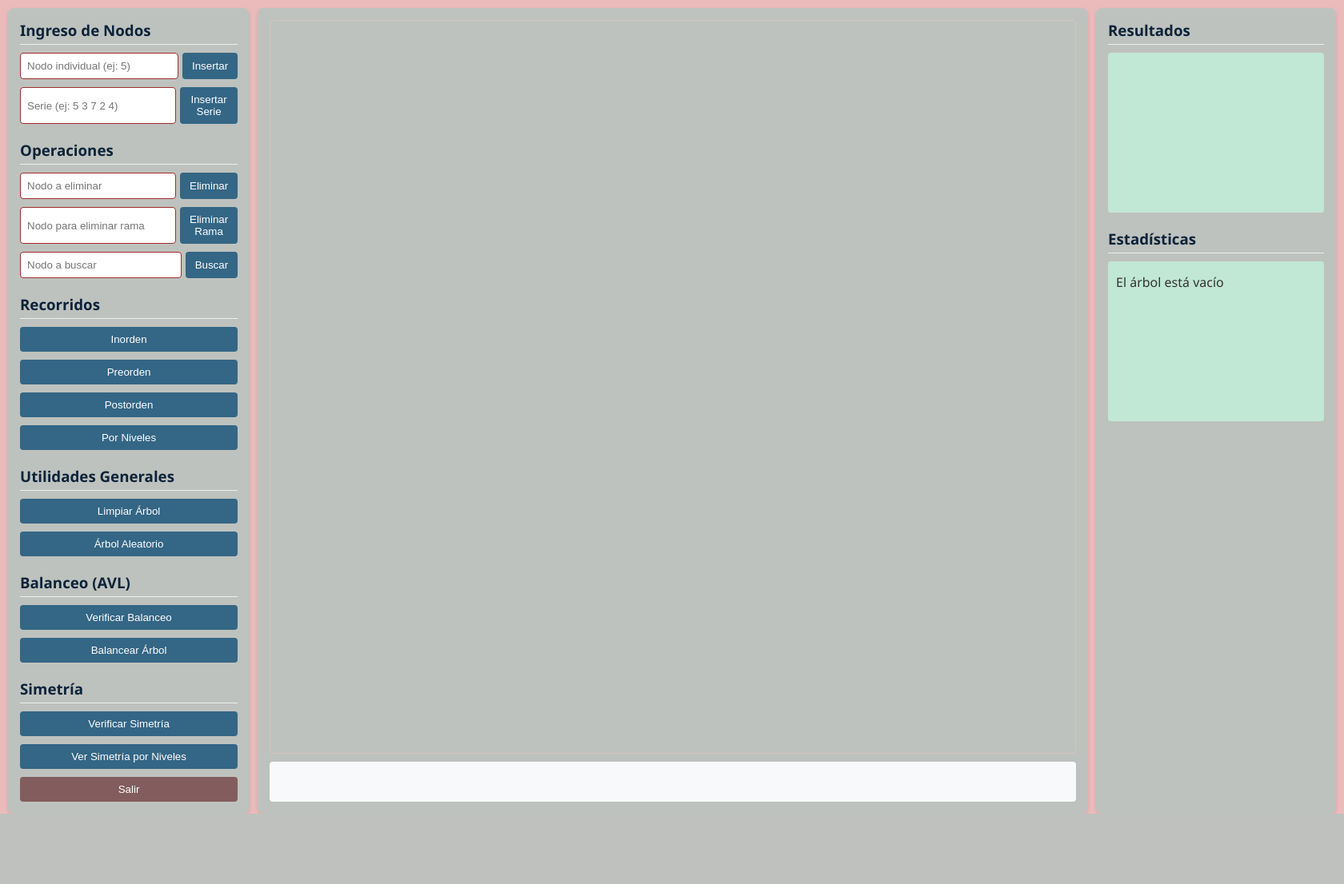
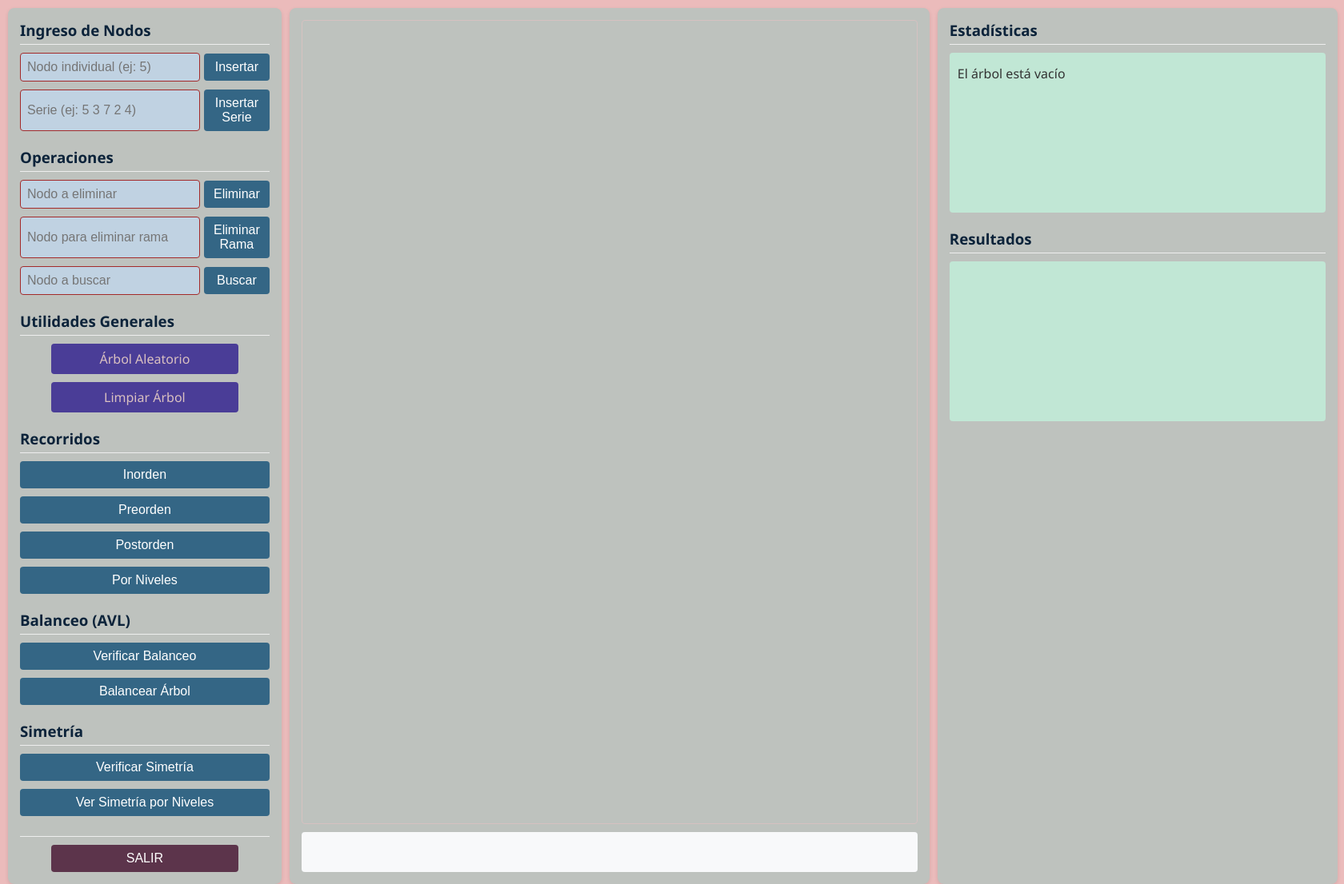
Before and after one commit to lorginho/INF310-SA, a Flask app: page / in a window 1680 px wide. Shown: the part 53-1159 px from the top of the page at 80% size. Before the commit the page ends 1071 px from the top, so only its background shows below. Run offline with Flask 3, Linux system fonts and the light colour scheme.

Commit message:
Actualizando layout

```diff
--- a/tareas/arbol_grafico/static/css/style.css
+++ b/tareas/arbol_grafico/static/css/style.css
@@ -41,20 +41,22 @@ header h1 {
 }
 
 .left-panel {
-    flex: 0 0 250px;
+
+    flex: 0 1 200px;
     display: flex;
     flex-direction: column;
     gap: 20px;
 }
 
 .center-panel {
-    flex: 1;
+    flex: 500;
     display: flex;
     flex-direction: column;
+    min-width: 800px;
 }
 
 .right-panel {
-    flex: 0 0 300px;
+    flex: 0 0 500px;
     display: flex;
     flex-direction: column;
     gap: 20px;
@@ -75,6 +77,7 @@ header h1 {
 .input-group {
     display: flex;
     gap: 5px;
+
 }
 
 .input-group input {
@@ -82,6 +85,10 @@ header h1 {
     padding: 8px;
     border: 1px solid #a32a2a;
     border-radius: 4px;
+    background-color: #c0d2e2; /* Color claro */
+    color: #05004e; /* Color del texto */
+    font-size: medium;
+
 }
 
 button {
@@ -92,11 +99,35 @@ button {
     border-radius: 4px;
     cursor: pointer;
     transition: background-color 0.3s;
+    font-size:medium;
+    width: 100%;
+    align-self: center;
+
+
 }
 
 button:hover {
     background-color: #c0392b;
 }
+
+button2 {
+    padding: 8px 12px;
+    background-color: #4a3d97;
+    color: rgb(218, 193, 193);
+    border: none;
+    border-radius: 4px;
+    cursor: pointer;
+    transition: background-color 0.3s;
+    text-align: center;
+    width: 75%;
+    align-self: center;
+}
+
+button2:hover {
+    background-color: #2b5a22;
+}
+
+
 
 #arbol-container {
     flex: 1;
--- a/tareas/arbol_grafico/templates/index.html
+++ b/tareas/arbol_grafico/templates/index.html
@@ -43,17 +43,18 @@
                 </div>
 
                 <div class="section">
+                    <h3>Utilidades Generales</h3>
+                    <button2 onclick="generarAleatorio()">Árbol Aleatorio</button2>
+                    <button2 onclick="limpiarArbol()">Limpiar Árbol</button2>
+
+                </div>
+
+                <div class="section">
                     <h3>Recorridos</h3>
                     <button onclick="realizarRecorrido('inorden')">Inorden</button>
                     <button onclick="realizarRecorrido('preorden')">Preorden</button>
                     <button onclick="realizarRecorrido('postorden')">Postorden</button>
                     <button onclick="realizarRecorrido('amplitud')">Por Niveles</button>
-                </div>
-
-                <div class="section">
-                    <h3>Utilidades Generales</h3>
-                    <button onclick="limpiarArbol()">Limpiar Árbol</button>
-                    <button onclick="generarAleatorio()">Árbol Aleatorio</button>
                 </div>
 
                 <div class="section">
@@ -66,7 +67,11 @@
                     <h3>Simetría</h3>
                     <button onclick="verificarSimetria()">Verificar Simetría</button>
                     <button onclick="verSimetriaNiveles()">Ver Simetría por Niveles</button>
-                    <button style="background-color: rgb(131, 93, 93);" onclick="salir()">Salir</button>
+                </div>
+
+                 <div class="section">
+                    <h3></h3>
+                    <button style="background-color: rgb(92, 52, 75); width: 75%; " onclick="salir()">SALIR</button>
                 </div>
 
             </div>
@@ -79,17 +84,20 @@
             </div>
 
             <div class="panel right-panel">
+
+                <div class="section">
+                    <h3>Estadísticas</h3>
+                    <div id="estadisticas" class="estadisticas-area"> </div>
+                </div>
+
                 <div class="section">
                     <h3>Resultados</h3>
                     <div id="resultados" class="resultados-area"></div>
                 </div>
 
-                <div class="section">
-                    <h3>Estadísticas</h3>
-                    <div id="estadisticas" class="estadisticas-area">
-                        <p>Árbol vacío</p>
-                    </div>
-                </div>
+
+
+
             </div>
         </div>
     </div>
```
